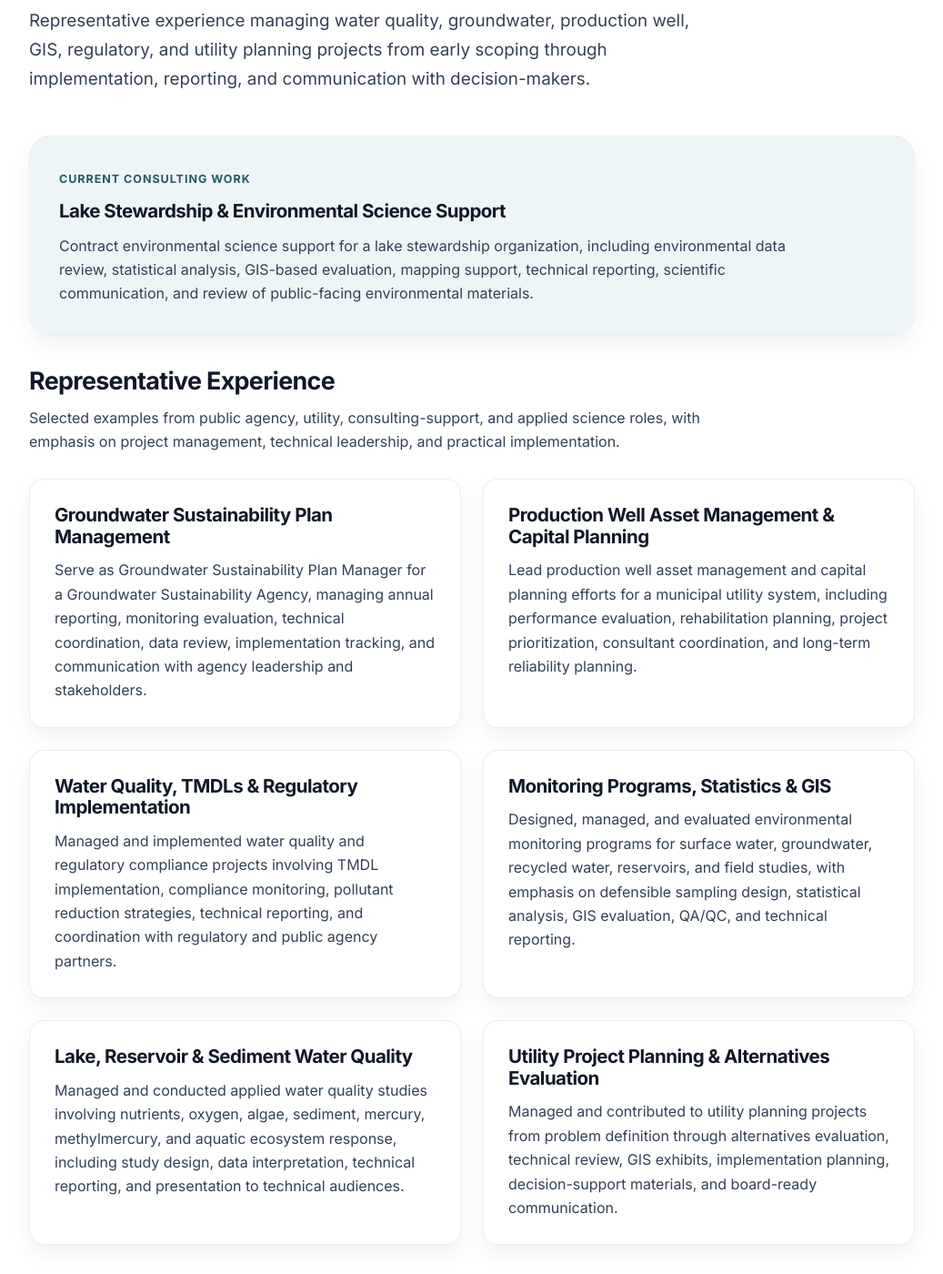
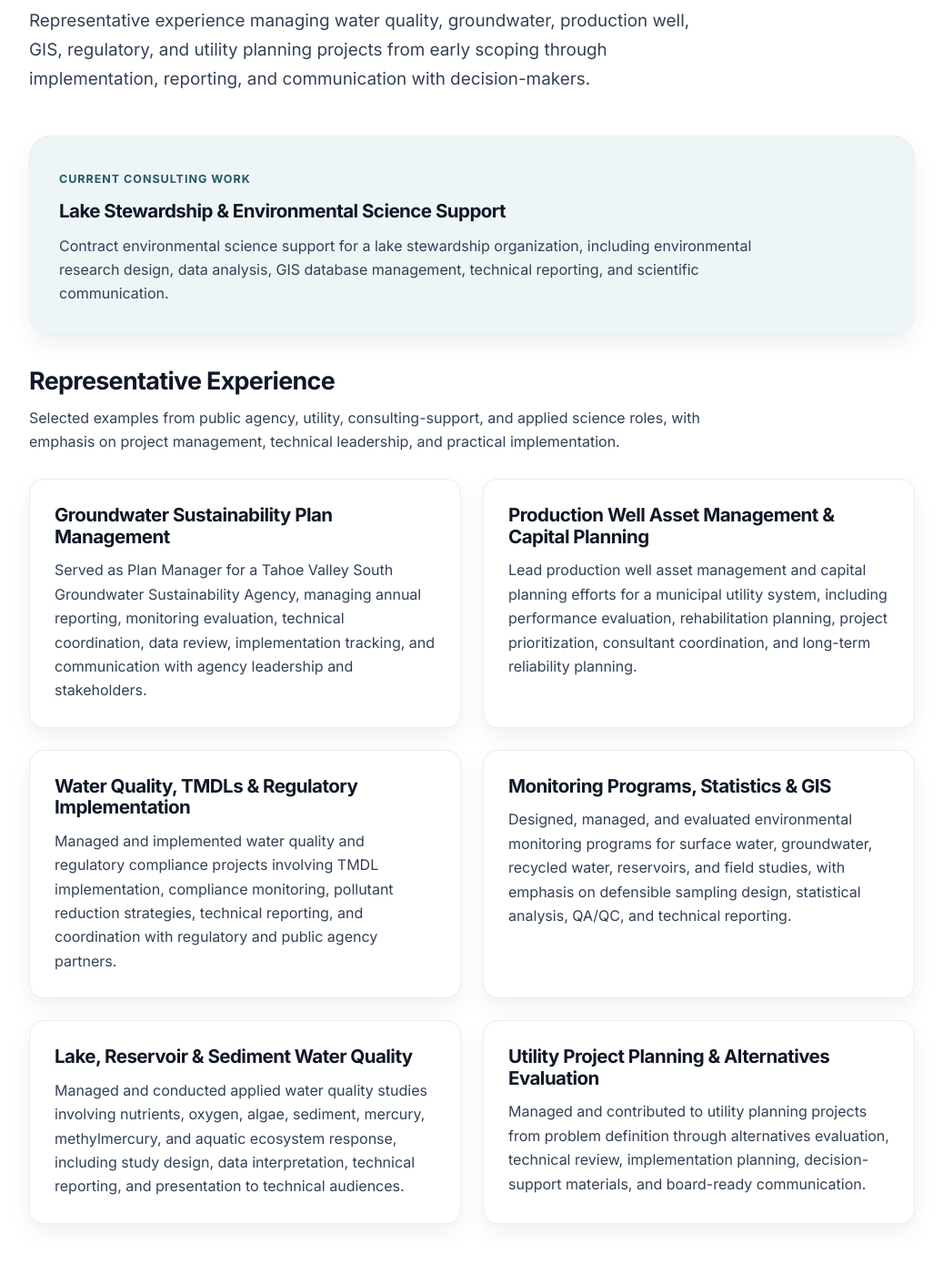
Before and after one commit to markseelos/seelos-water, a Jekyll site: the page built from projects.md, in a window 1280 px wide and 1400 px high, scrolled down 219 px. Shown: the whole window at 91% size, without its empty margins (121-1158 px from the left). Built offline with Jekyll 4.4.1, drawn with Linux system fonts in a browser that asks for light colours.

Commit message:
Update projects.md

```diff
--- a/projects.md
+++ b/projects.md
@@ -21,9 +21,8 @@ permalink: /projects/
       <h3>Lake Stewardship & Environmental Science Support</h3>
       <p>
         Contract environmental science support for a lake stewardship organization, including
-        environmental data review, statistical analysis, GIS-based evaluation, mapping support,
-        technical reporting, scientific communication, and review of public-facing environmental
-        materials.
+        environmental research design, data analysis, GIS database management, technical reporting,
+        and scientific communication.
       </p>
     </div>
   </section>
@@ -42,7 +41,7 @@ permalink: /projects/
       <article class="project-box">
         <h3>Groundwater Sustainability Plan Management</h3>
         <p>
-          Serve as Groundwater Sustainability Plan Manager for a Groundwater Sustainability Agency,
+          Served as Plan Manager for a Tahoe Valley South Groundwater Sustainability Agency,
           managing annual reporting, monitoring evaluation, technical coordination, data review,
           implementation tracking, and communication with agency leadership and stakeholders.
         </p>
@@ -71,7 +70,7 @@ permalink: /projects/
         <p>
           Designed, managed, and evaluated environmental monitoring programs for surface water,
           groundwater, recycled water, reservoirs, and field studies, with emphasis on defensible
-          sampling design, statistical analysis, GIS evaluation, QA/QC, and technical reporting.
+          sampling design, statistical analysis, QA/QC, and technical reporting.
         </p>
       </article>
 
@@ -88,7 +87,7 @@ permalink: /projects/
         <h3>Utility Project Planning & Alternatives Evaluation</h3>
         <p>
           Managed and contributed to utility planning projects from problem definition through
-          alternatives evaluation, technical review, GIS exhibits, implementation planning,
+          alternatives evaluation, technical review, implementation planning,
           decision-support materials, and board-ready communication.
         </p>
       </article>
```
